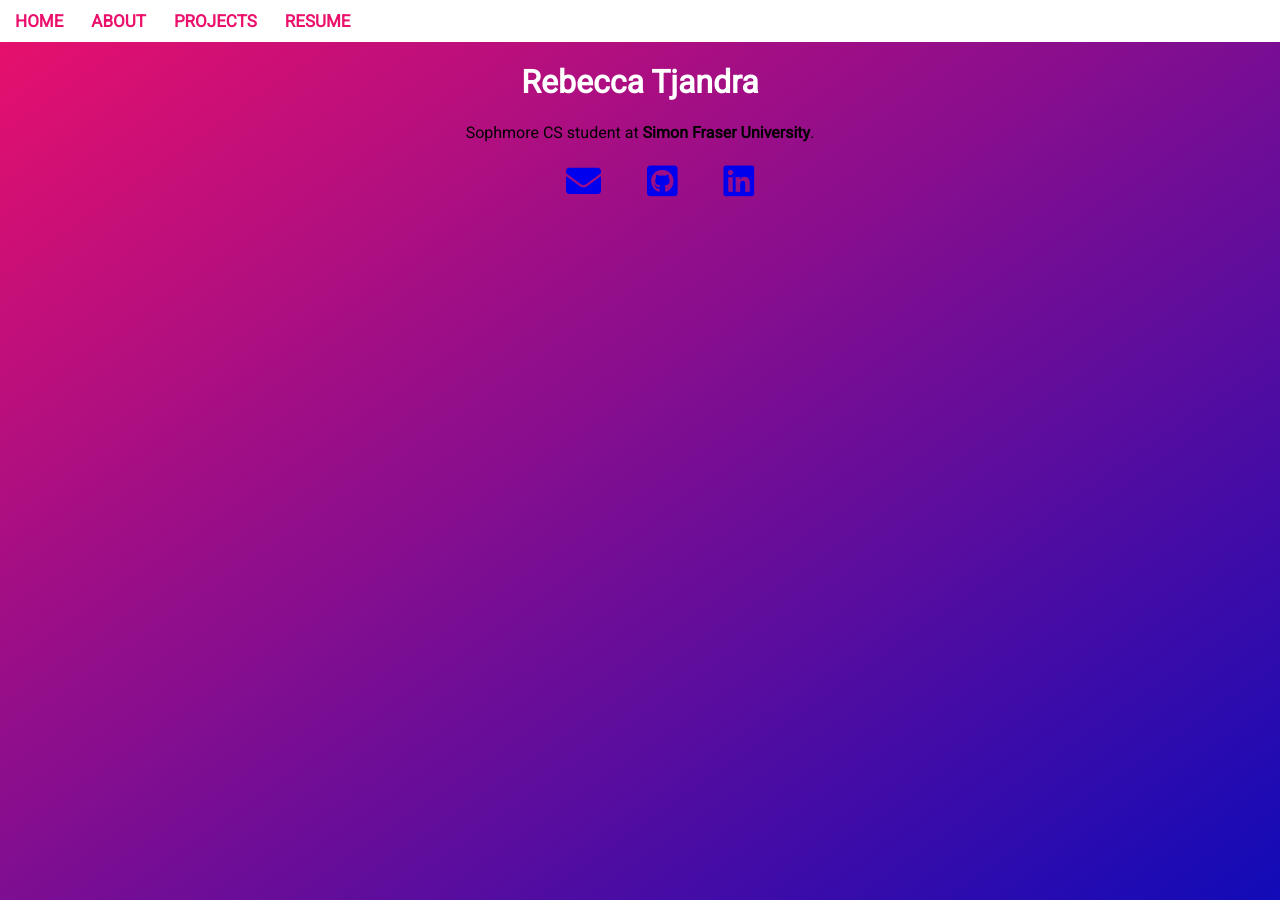
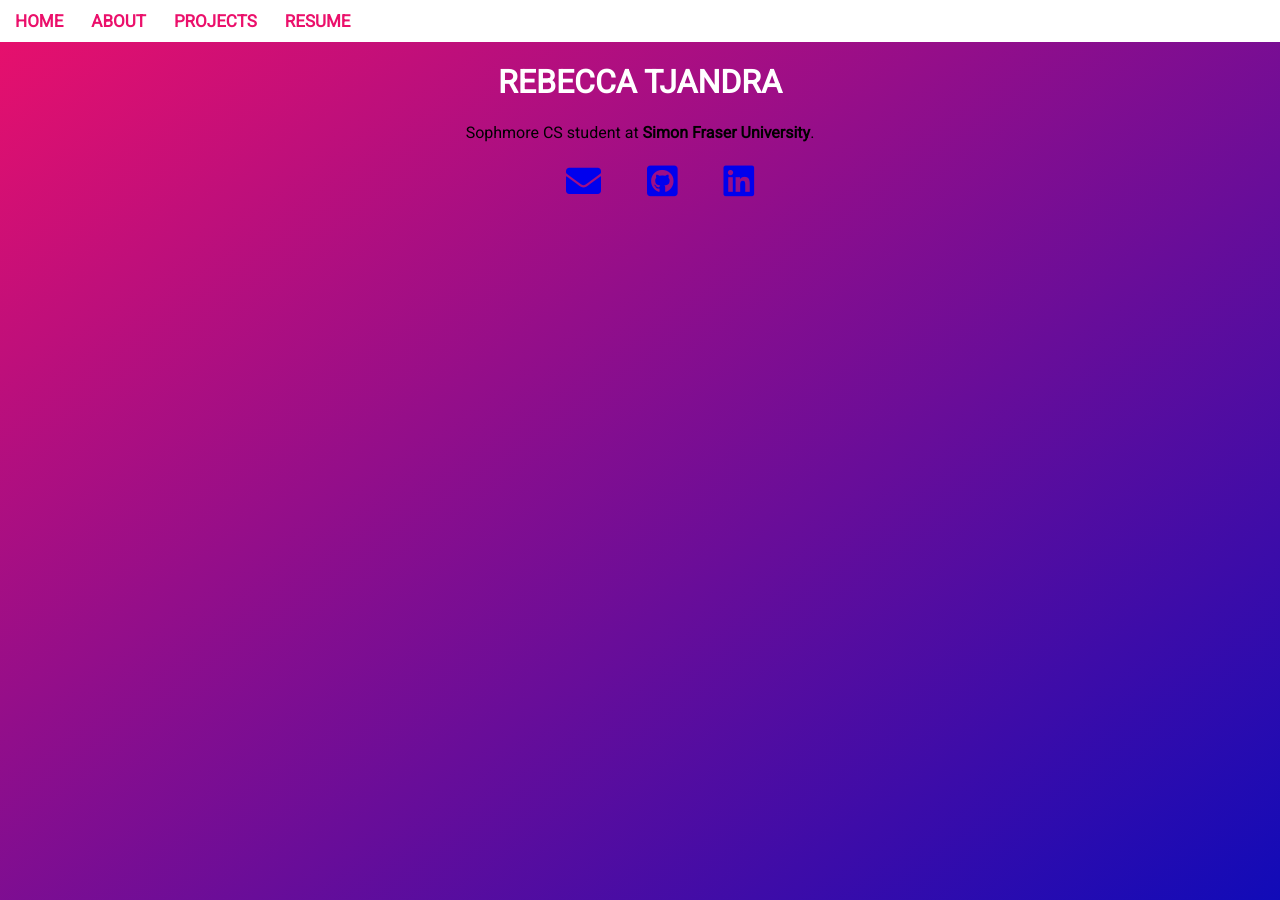
Before and after one commit to rebaka/rebaka.github.io, a Jekyll site: the page index.html, which Jekyll copies as it is, in a window 1280 px wide. Built offline with Jekyll 4.4.1, drawn with Linux system fonts in a browser that asks for light colours; nearby versions of some CDN libraries.

Commit message:
updated h1

```diff
--- a/index.html
+++ b/index.html
@@ -25,8 +25,9 @@
 				</ul>
 			</nav>
 
+			<div class="nav-box">
 				<div class="description">
-				<h1>Rebecca Tjandra</h1>
+					<h1>REBECCA TJANDRA</h1>
 					<p>Sophmore CS student at <b>Simon Fraser University</b>.</p>
 
 					<h2>
@@ -37,5 +38,6 @@
 						<ul class="social"><a href="https://www.linkedin.com/in/rebeccatjandra/"><i class="fab fa-linkedin"></i></a></ul>
 					</h2>
 				</div>
+			</div>
 	</body>
 </html>
```
Lines whose indentation alone changed are shown as unchanged.
